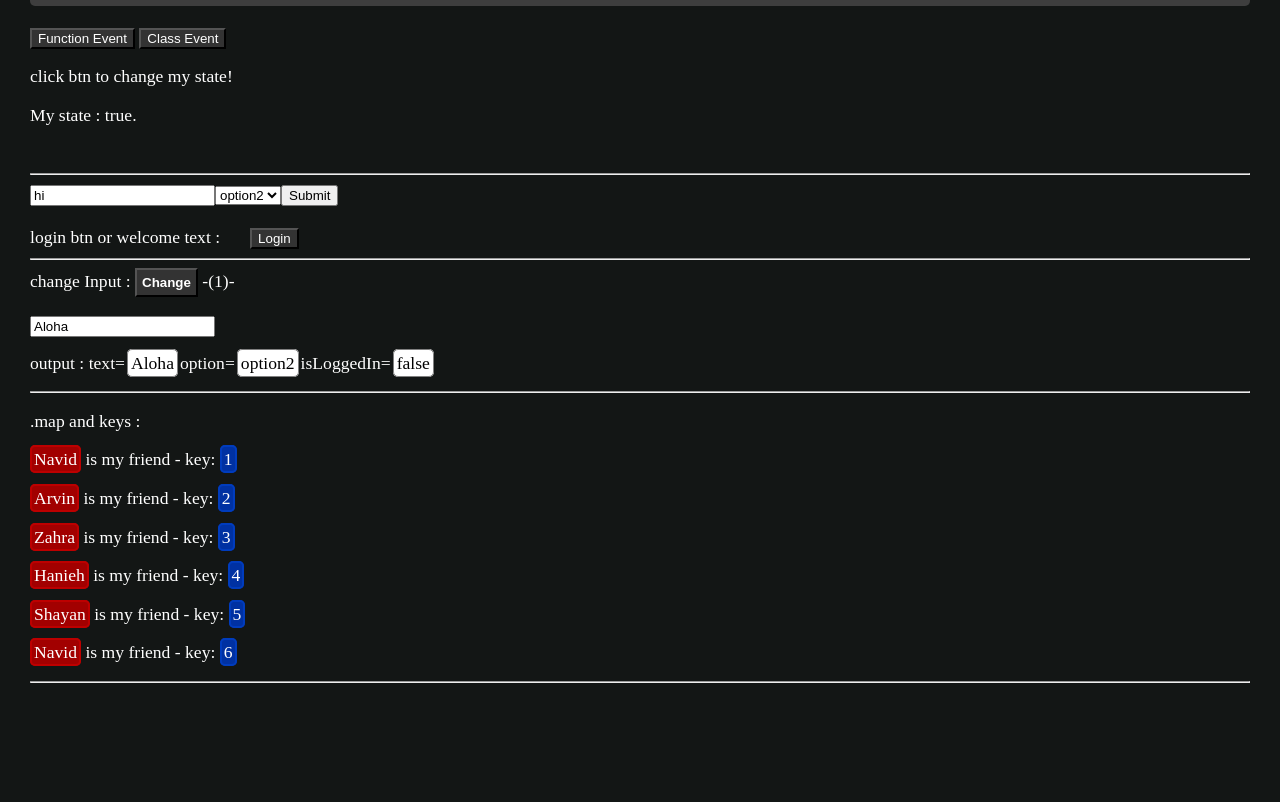
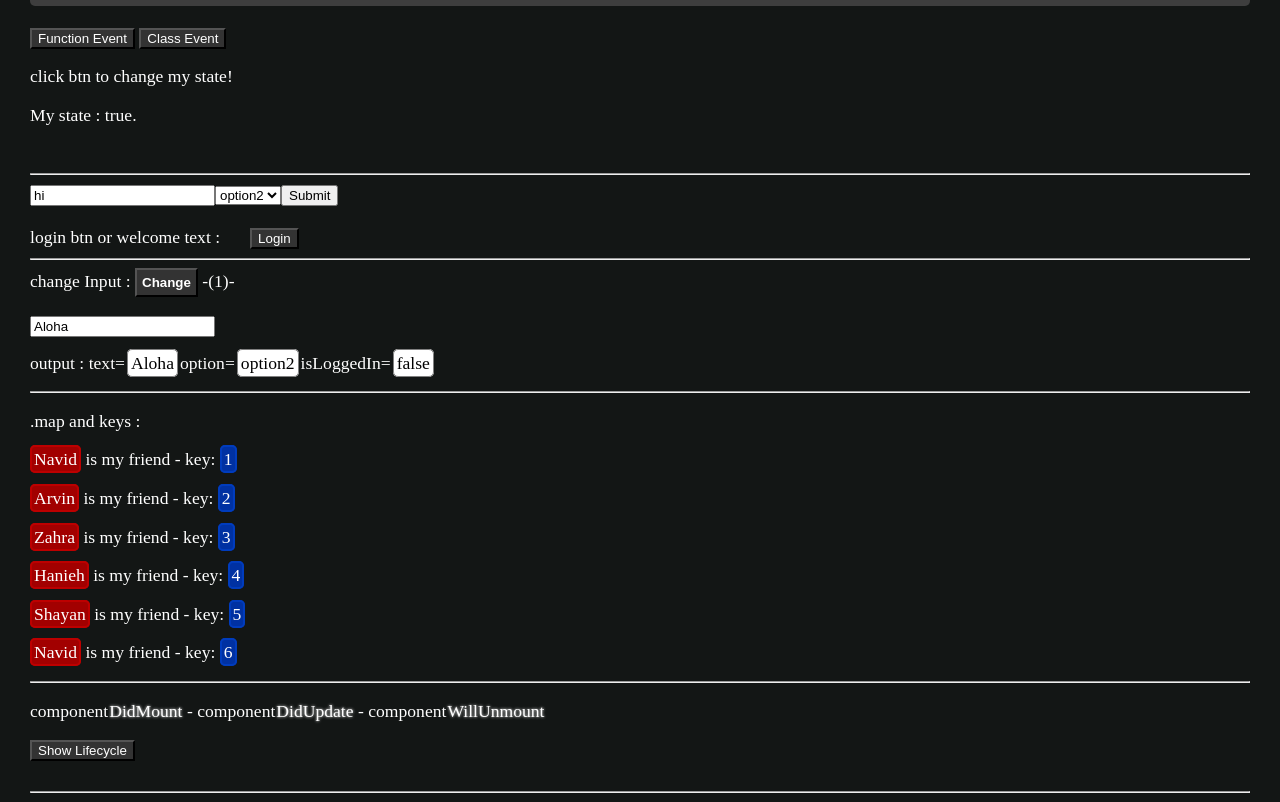
Before and after one commit to Ali-Sdg90/Learning-React-, a React (Create React App) app in the folder Playground/: page / in a window 1280 px wide. Shown: the part 1312-2114 px from the top of the page. Before the commit the page ends 2004 px from the top, so only its background shows below. Built offline with nearby package versions, Linux system fonts and the light colour scheme.

Commit message:
Update project until Vid57

```diff
--- a/Playground/src/App.js
+++ b/Playground/src/App.js
@@ -18,6 +18,7 @@ import Inputs from "./components/Inputs";
 import Conditional from "./components/Conditional";
 import ShowInfoRecap from "./components/ShowInfoRecap";
 import MapComponent from "./components/MapAndKey";
+import LifecycleBtn from "./components/LifecycleBtn";
 
 import styles from "./components/App.module.css";
 import "./App.css";
@@ -81,6 +82,7 @@ class App extends React.Component {
                 <AddHr />
                 <MapComponent />
                 <AddHr />
+                <LifecycleBtn />
             </>
         );
     }
--- /dev/null
+++ b/Playground/src/components/Lifecycle.js
@@ -0,0 +1,45 @@
+import React, { Component } from "react";
+
+class Lifecycle extends Component {
+    constructor(props) {
+        super(props);
+        this.state = {
+            randNum: (Math.random() * 100).toFixed(0),
+        };
+
+        console.log("=> constructor");
+    }
+
+    changeRandNum = () => {
+        this.setState({
+            randNum: (Math.random() * 100).toFixed(0),
+        });
+    };
+
+    componentDidMount() {
+        console.log("=> componentDidMount");
+    }
+
+    componentDidUpdate() {
+        console.log("=> componentDidUpdate");
+    }
+
+    componentWillUnmount() {
+        console.log("=> componentWillUnmount")
+    }
+
+    render() {
+        console.log("=> render");
+
+        return (
+            <>
+                <p>
+                    Random Number: <span>{this.state.randNum}</span>
+                </p>
+                <button onClick={this.changeRandNum}>rand()</button>
+            </>
+        );
+    }
+}
+
+export default Lifecycle;
--- /dev/null
+++ b/Playground/src/components/LifecycleBtn.js
@@ -0,0 +1,47 @@
+import React, { Component } from "react";
+
+import Lifecycle from "./Lifecycle";
+import styles from "./LifecycleBtn.module.css"
+
+class LifecycleBtn extends Component {
+    constructor() {
+        super();
+        this.state = {
+            showLifecycle: false,
+        };
+    }
+
+    runLifecycle = () => {
+        this.setState((pervstate) => ({
+            showLifecycle: !pervstate.showLifecycle,
+        }));
+    };
+
+    render() {
+        let output;
+        {
+            this.state.showLifecycle
+                ? (output = "Hide Lifecycle")
+                : (output = "Show Lifecycle");
+        }
+        return (
+            <>
+                <p>
+                    component
+                    <span className={styles.whiteShadow}>DidMount</span> -
+                    component
+                    <span className={styles.whiteShadow}>DidUpdate</span> -
+                    component
+                    <span className={styles.whiteShadow}>WillUnmount</span>
+                </p>
+                <button onClick={this.runLifecycle}>{output}</button>
+                {this.state.showLifecycle ? <Lifecycle /> : ""}
+                <br></br>
+                <br></br>
+                <hr></hr>
+            </>
+        );
+    }
+}
+
+export default LifecycleBtn;
--- /dev/null
+++ b/Playground/src/components/LifecycleBtn.module.css
@@ -0,0 +1,4 @@
+.whiteShadow{
+    text-shadow: 0 0 3px white;
+    margin-left: 1px;
+}
```
